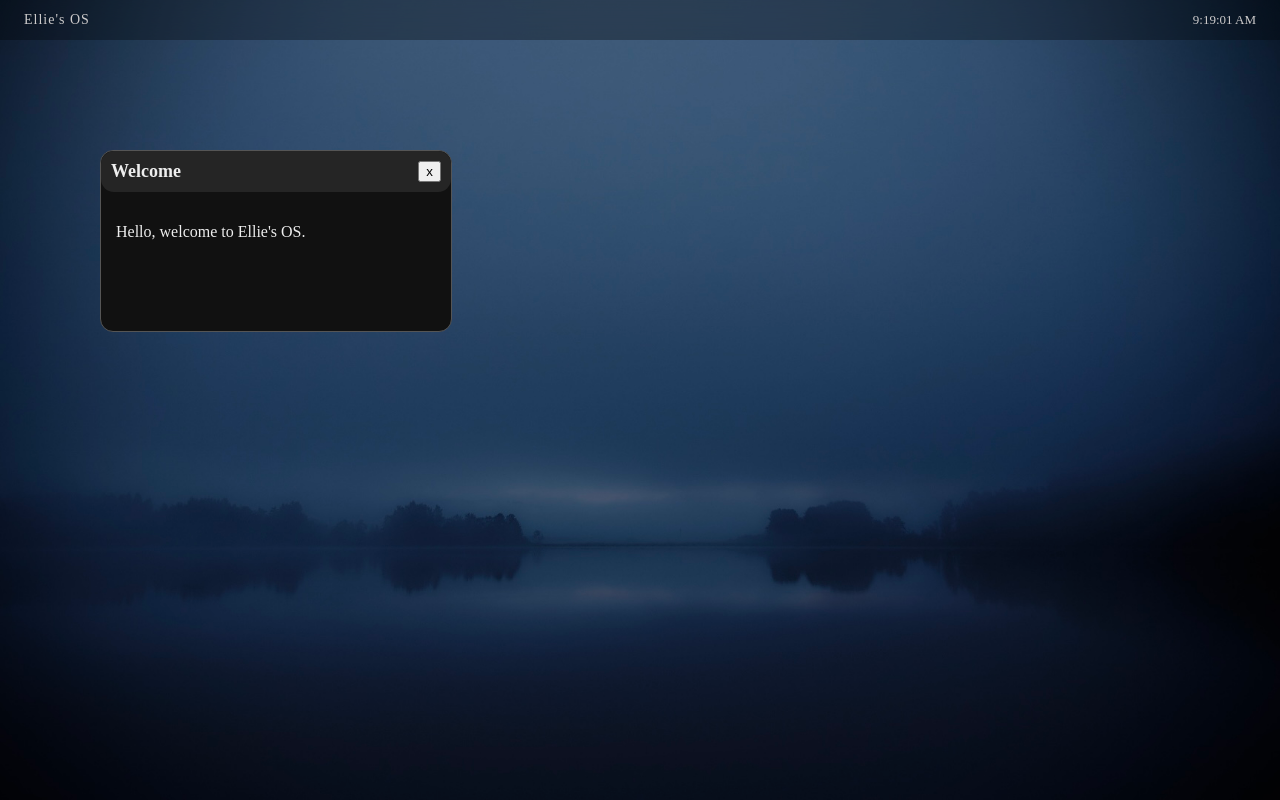
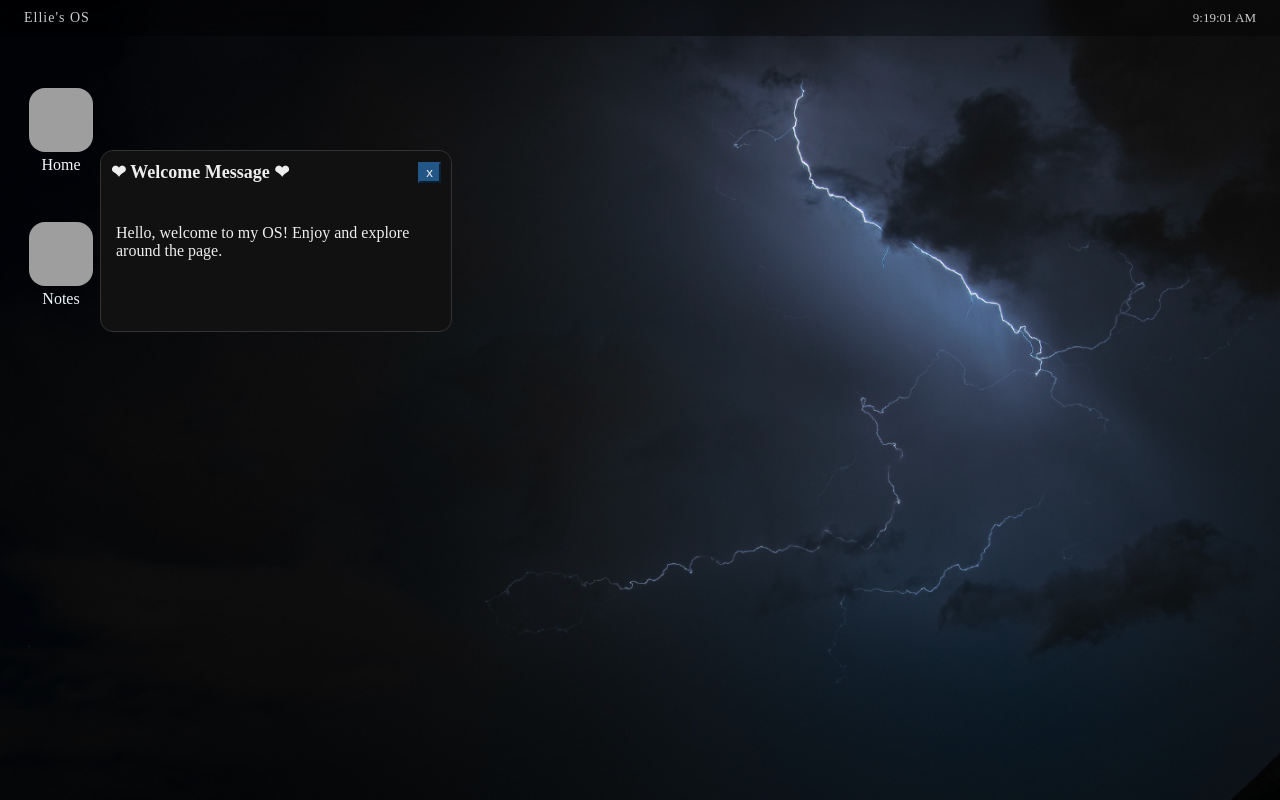
Before and after one commit to elliewoodward2024-ops/WebOS, a plain HTML site: page index.html in a window 1280 px wide. Drawn offline with Linux system fonts and the light colour scheme; grey boxes are pictures that could not be loaded.

Commit message:
got the open and closing woworking now and i think I decied to work towards more of a dark fantasy theme

```diff
--- a/allJS/main.js
+++ b/allJS/main.js
@@ -66,12 +66,38 @@ function dragElement(element) {
     }
 }
 
-const welcomeWindow = document.getElementById("welcome");
-
-dragElement(welcomeWindow);
+function closeWindow(element) {
+    element.style.display = "none";
+}
 
 
 
-function closeWindow(element) {
-    element.style.display = "none";
+var biggestIndex = 1;
+
+function addWindowTapHandling(element) {
+    element.addEventListener("mousedown", () =>
+        handleWindowTap(element)
+    )
 }
+
+function handleWindowTap(element) {
+    biggestIndex++;
+    element.style.zIndex = biggestIndex;
+}
+
+function openWindow(element) {
+    element.style.display = "block";
+    biggestIndex++;
+    element.style.zIndex = biggestIndex;
+    element.style.top = "";
+    element.style.left = "";
+}
+
+window.onload = function () {
+    openWindow(document.getElementById("welcome"));
+};
+
+dragElement(document.getElementById("welcome"));
+dragElement(document.querySelector("#notes"))
+addWindowTapHandling(document.getElementById("welcome"));
+addWindowTapHandling(document.querySelector("#notes"));
--- a/index.html
+++ b/index.html
@@ -16,11 +16,11 @@
         <div id="liveClock"></div>
     </header>
 
-    <main>
+    <main style="color: aliceblue;">
         <div id="welcome" class="window">
 
             <div id="welcomeheader" class="window-header">
-                <h1>Welcome</h1>
+                <h1>❤ Welcome Message ❤</h1>
 
                 <button type="button" onclick="closeWindow(document.getElementById('welcome'))" aria-label="Close welcome window">
                     x
@@ -28,10 +28,40 @@
             </div>
 
             <div class="window-content">
-                <p>Hello, welcome to Ellie's OS.</p>
+                <p>Hello, welcome to my OS! Enjoy and explore around the page.</p>
+            </div>
+        </div>
+
+
+
+        <div id="notes" class="window">
+
+            <div id="notesheader" class="window-header">
+                <h1>Notes App</h1>
+
+                <button type="button" onclick="closeWindow(document.getElementById('notes'))" aria-label="Close welcome window">
+                    x
+                </button>
             </div>
 
+            <div class="window-content">
+                <p>this is where I will make my notes app</p>
+            </div>
         </div>
+
+
+
+
+        <div id="desktopApps" style="padding-top: 64px; padding-left: 16px;">
+            <button class="desktop-icon" onclick="openWindow(document.getElementById('welcome'))">
+                <p><span><img src="thing/7.png" style="width: 64px; height: 64px; border-radius: 16px;"></span><br>Home</p>
+            </button>
+            <button class="desktop-icon" onclick="openWindow(document.getElementById('notes'))">
+                <p><span><img src="thing/8.png" style="width: 64px; height: 64px; border-radius: 16px;"></span><br>Notes</p>
+            </button>
+
+        </div>
+
     </main>
 
 </body>
--- a/styles/styles.css
+++ b/styles/styles.css
@@ -1,5 +1,5 @@
 body {
-    background-image: url("../pac.jpeg");
+    background-image: url("../huh.png");
     background-position: center;
     background-size: cover;
     background-attachment: fixed;
@@ -22,7 +22,7 @@ body {
     justify-content: space-between;
     align-items: center;
 
-    padding: 12px 24px;
+    padding: 10px 24px;
 
     font-family: "Times New Roman", Times, serif;
     font-weight: normal;
@@ -54,7 +54,10 @@ body {
     text-align: right;
 }
 
+
+
 .window {
+    display: none;
     position: absolute;
     top: 150px;
     left: 100px;
@@ -63,8 +66,9 @@ body {
     min-height: 180px;
     border-radius: 13px;
 
-    border: 1px solid #555;
+    border: 1px solid #343232;
     background: #111;
+
     color: #eee;
 }
 
@@ -74,7 +78,7 @@ body {
     align-items: center;
     border-radius: 13px;
     padding: 10px;
-    background: #252525;
+    background: #111;
 
     cursor: grab;
     user-select: none;
@@ -85,10 +89,41 @@ body {
     font-size: 18px;
 }
 
+
+
 .window-header button {
     cursor: pointer;
+    background-color: rgb(34, 86, 135);
+    border-color: rgb(34, 86, 135);
+    color: #eee;
+    border-radius: 0px;
 }
 
 .window-content {
     padding: 15px;
 }
+
+.desktop-icon {
+    display: flex;
+    flex-direction: column;
+    align-items: center;
+    gap: 6px;
+    width: 90px;
+    padding: 8px;
+    background: transparent;
+    border: none;
+    color: aliceblue;
+    cursor: pointer;
+    font: inherit;
+}
+
+.desktop-icon img {
+    width: 64px;
+    height: 64px;
+    border-radius: 16px;
+}
+
+.desktop-icon:hover {
+    background: rgba(255, 255, 255, 0.12);
+    border-radius: 8px;
+}
```
Also changed, not shown: huh.png (added), thing/3.png (added), 12 other files.
